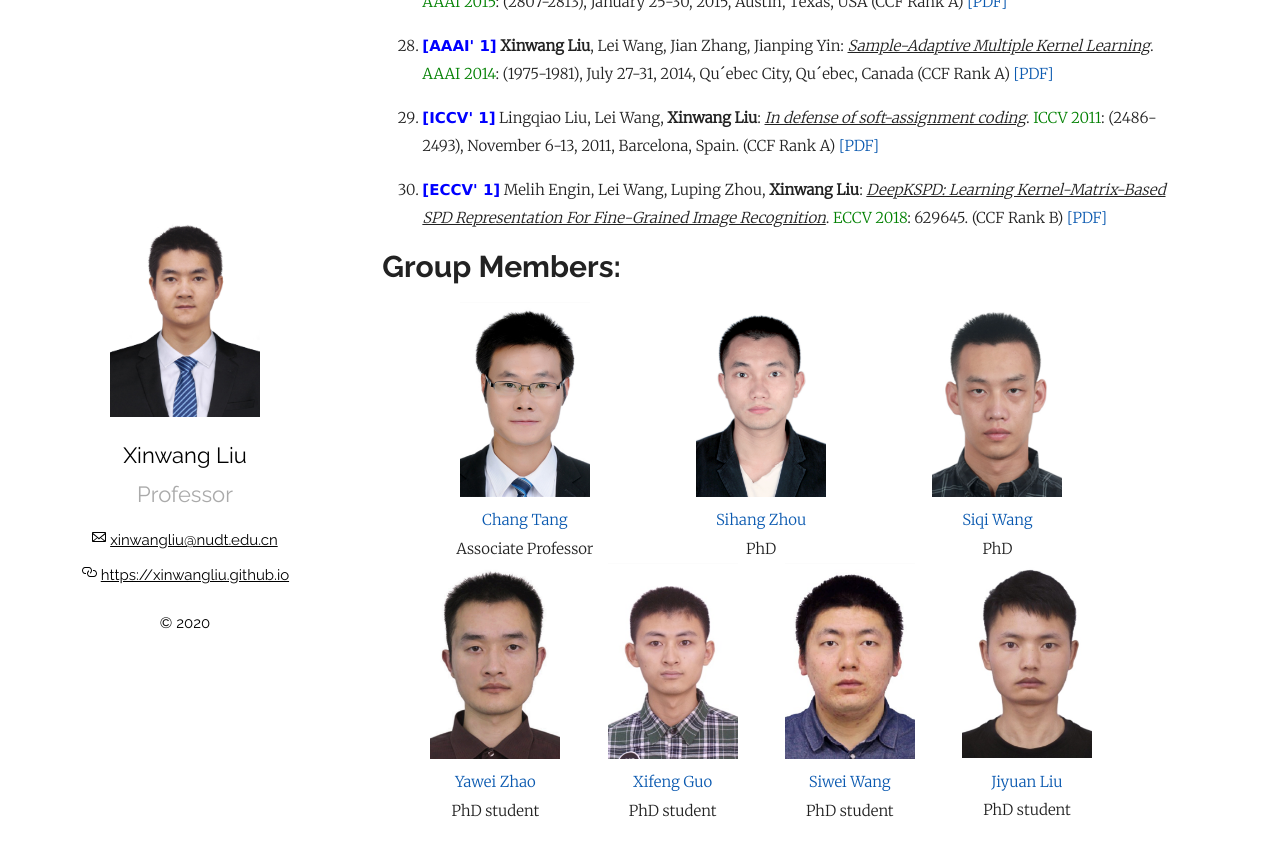
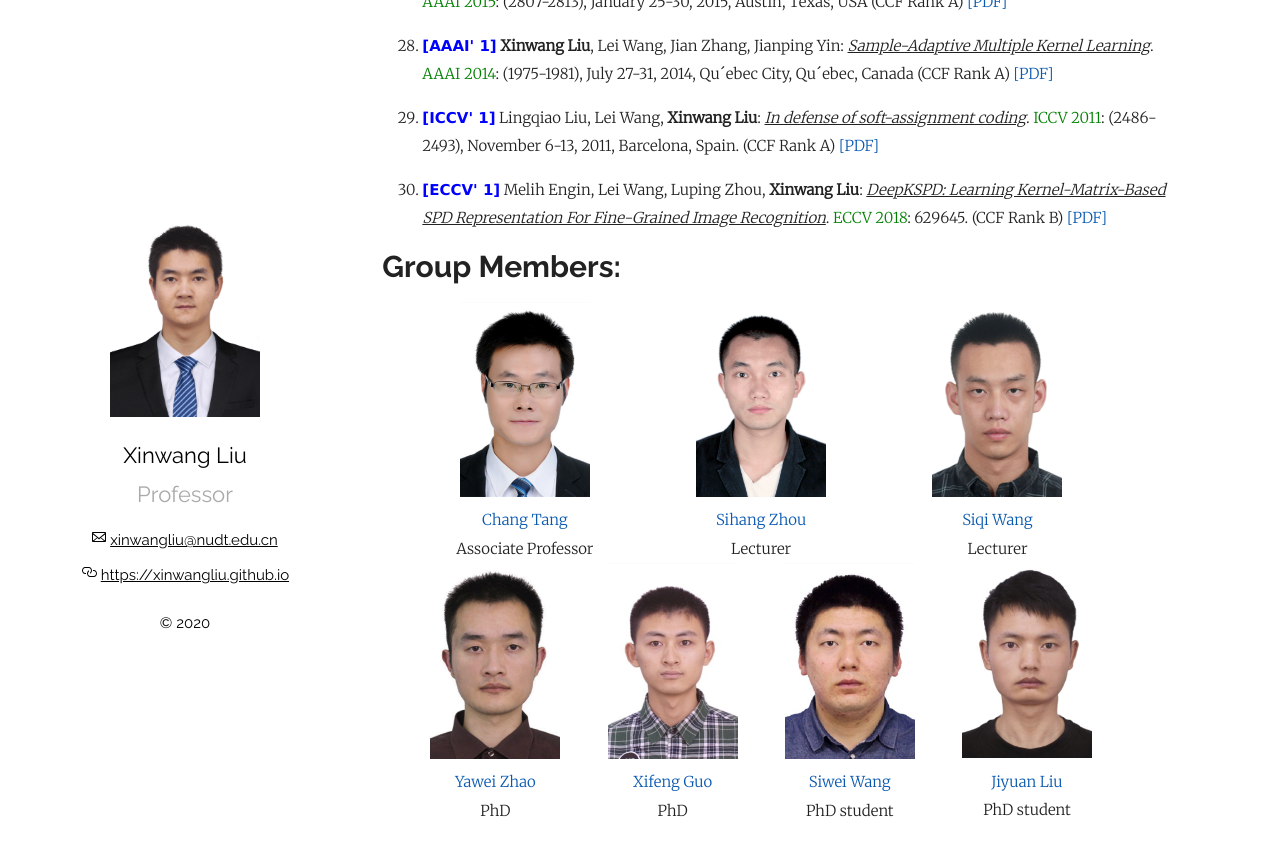
Before and after one commit to wx-liang/xinwangliu.github.io, a Jekyll site: the page built from index.md, in a window 1280 px wide and 900 px high, scrolled down 5726 px. Shown: the top 856 px of the window. Built offline with Jekyll 4.4.1, drawn with Linux system fonts in a browser that asks for light colours; our own code applies the rules of GitHub Pages for plain Markdown files.

Commit message:
Update index.md

```diff
--- a/index.md
+++ b/index.md
@@ -173,12 +173,12 @@
           <td width="20%" style="padding-right:30px">
             <div> <img width="130" src="./groupmember/sihang.PNG"></div>
             <div> <a href="https://github.com/SihangZhou">Sihang Zhou</a> </div>
-            <div> PhD </div>
+            <div> Lecturer </div>
           </td>
           <td width="20%" style="padding-right:30px">
             <div> <img width="130" src="./groupmember/siqi.PNG"></div>
             <div> <a href="https://github.com/wangsiqinudt">Siqi Wang</a> </div>
-            <div> PhD </div>
+            <div> Lecturer </div>
           </td>
 
  <table width="90%" border="0" align="center" cellspacing="30">
@@ -186,12 +186,12 @@
  		  <td width="20%" style="padding-right:30px">
             <div> <img width="130" src="./groupmember/yawei.PNG"></div>
             <div> <a href="https://yaweizhao.github.io">Yawei Zhao</a></div>
-            <div> PhD student </div>
+            <div> PhD </div>
           </td>
           <td width="20%" style="padding-right:30px">
             <div> <img width="130" src="./groupmember/xifeng.PNG"></div>
             <div> <a href="http://github.com/XifengGuo">Xifeng Guo</a> </div>
-            <div> PhD student </div>
+            <div> PhD </div>
           </td>
           <td width="20%" style="padding-right:30px">
             <div> <img width="130" src="./groupmember/siwei.PNG"></div>
```
